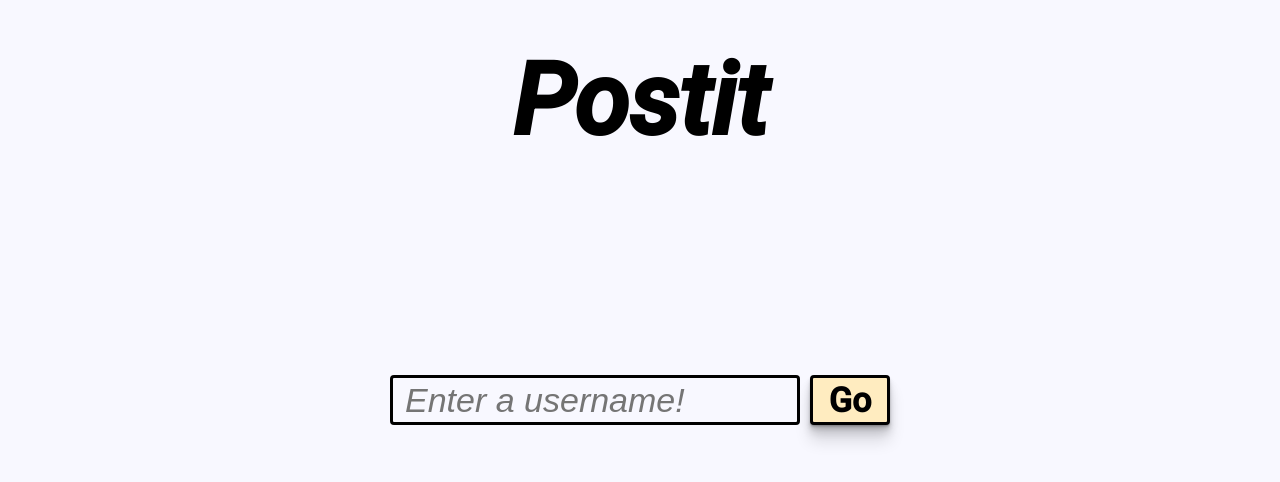
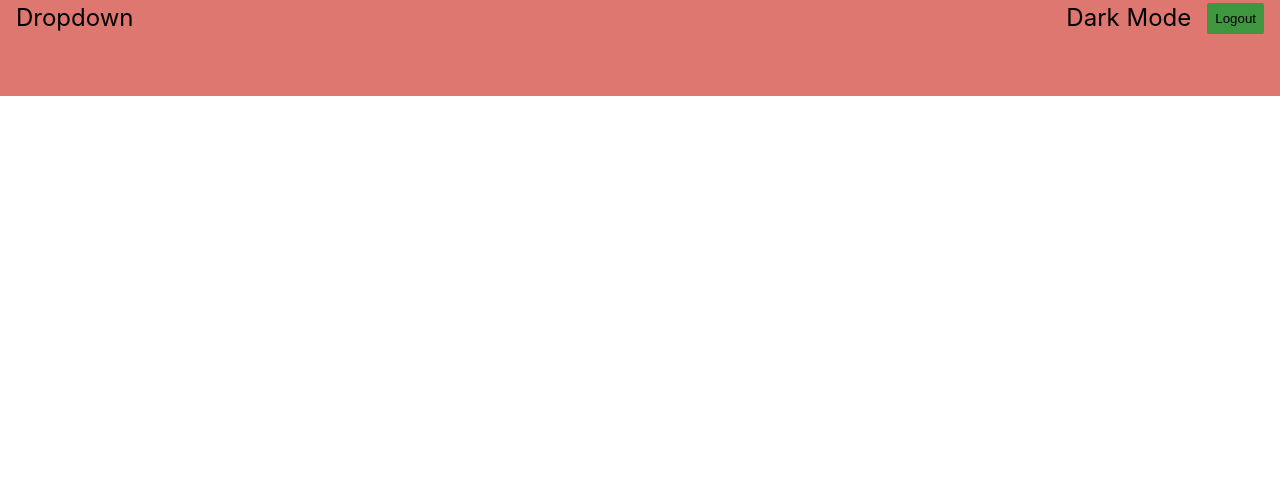
Before and after one commit to alexandertoutounghi/Live-Chat-Application, a React (Create React App) app in the folder Assignment1/frontend/: page / in a window 1280 px wide. Shown: the top 482 px of the page. Built offline with nearby package versions, Linux system fonts and the light colour scheme.

Commit message:
updating TopBar

```diff
--- a/Assignment1/frontend/src/MainContainer/ChatContainer/ChatContainer.js
+++ b/Assignment1/frontend/src/MainContainer/ChatContainer/ChatContainer.js
@@ -2,6 +2,7 @@ import React from "react";
 import { Div } from "../../Utils/Utils";
 import "../../Styles/Utils.scss";
 import "./ChatContainer.scss";
+import TopBar from "./Topbar/Topbar";
 
 const ChatContainer = (props) => {
   return (
--- a/Assignment1/frontend/src/MainContainer/ChatContainer/Topbar/TopBar.scss
+++ b/Assignment1/frontend/src/MainContainer/ChatContainer/Topbar/TopBar.scss
@@ -0,0 +1,57 @@
+:root {
+  margin: 0;
+  padding: 0;
+  font-size: 16px;
+  color: black;
+  --bg-primary: #dd7770;
+  --bg-secondary: #514432;
+  --text-primary: #f5f4f4;
+  --text-secondary: #e5dada;
+  --btn-primary: #3e963e;
+  --btn-secondary: #236e23
+
+}
+
+.navbar-nav {
+  width: 100%;
+  height: 12vh;
+  background-color: var(--bg-primary);
+  font-size: 1.5rem;
+}
+
+.nav-item {
+  padding: 0;
+  margin: 0;
+  display: flex;
+  justify-content: space-between;
+  align-items: center;
+  list-style: none;
+
+}
+
+.nav-list {
+  //margin-top: 1.2rem;
+}
+.left {
+  padding-left: 1rem;
+}
+.right {
+  list-style: none;
+  display: flex;
+  justify-content: space-between;
+  align-items: center;
+
+}
+
+.right li {
+  margin-right: 1rem;
+}
+
+.logout > button {
+  border: none;
+  border-radius: 2px;
+  padding: 0.5rem;
+  background-color: var(--btn-primary);
+
+
+}
--- a/Assignment1/frontend/src/MainContainer/ChatContainer/Topbar/Topbar.js
+++ b/Assignment1/frontend/src/MainContainer/ChatContainer/Topbar/Topbar.js
@@ -1,7 +1,19 @@
 import React from "react";
+import "./TopBar.scss"
 
 const Topbar = (props) => {
-  return <></>;
+    return (
+        <div className="topbar">
+            <nav className="navbar-nav">
+                <ul className="nav-item">
+                    <li className="nav-list left">Dropdown</li>
+                    <ul className="nav-list right">
+                        <li className="">Dark Mode</li>
+                        <li className="logout"><button>Logout</button></li>
+                    </ul>
+                </ul>
+            </nav>
+        </div>);
 };
 
 export default Topbar;
--- a/Assignment1/frontend/src/MainContainer/MainContainer.js
+++ b/Assignment1/frontend/src/MainContainer/MainContainer.js
@@ -3,9 +3,10 @@ import React from "react";
 import { useState, useContext, useEffect, useRef } from "react";
 import LoginContainer from "./LoginContainer/LoginContainer";
 import ChatContainer from "./ChatContainer/ChatContainer";
-
 import { Div } from "../Utils/Utils";
 import "./MainContainer.scss";
+import Topbar from "./ChatContainer/Topbar/Topbar";
+
 
 //[FUNCTIONAL COMPONENTS]
 const MainContainer = (props) => {
@@ -19,15 +20,16 @@ const MainContainer = (props) => {
     );
   };
   return (
-    <Div c="main-container">
-      {loginPage ? (
-        <LoginContainer {...propGroup} />
-      ) : (
-        <ChatContainer {...propGroup} />
-      )}
-
-      <Logo {...propGroup} />
-    </Div>
+    // <Div c="main-container">
+    //   {loginPage ? (
+    //     <LoginContainer {...propGroup} />
+    //   ) : (
+    //     <ChatContainer {...propGroup} />
+    //   )}
+    //
+    //   <Logo {...propGroup} />
+    // </Div>
+      <Topbar/>
   );
 };
 
```
